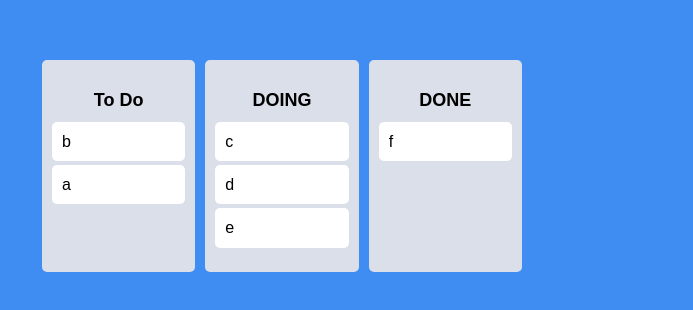
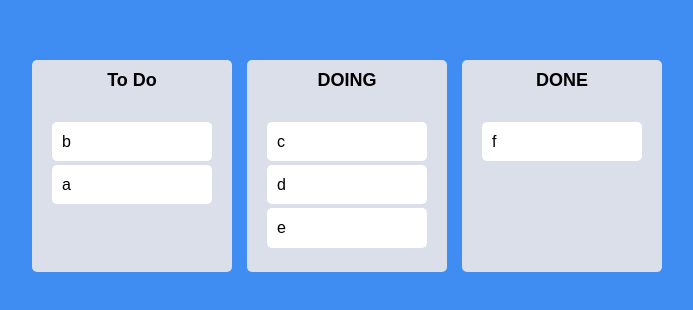
Before and after one commit to rlaclghks123/react-masterClass-trello, a React (Create React App) app: page / in a window 1280 px wide. Shown: the part 234-544 px from the top of the page, without its empty margins (358-1051 px from the left). Built offline with nearby package versions, Linux system fonts and the light colour scheme.

Commit message:
Droppable,Draggable about snapshot

```diff
--- a/src/App.tsx
+++ b/src/App.tsx
@@ -6,7 +6,7 @@
 
 const Wrapper = styled.div`
   display: flex;
-  max-width: 480px;
+  max-width: 500px;
   width: 100%;
   margin: 0 auto;
   justify-content: center;
@@ -18,7 +18,7 @@
   display: grid;
   width: 100%;
   grid-template-columns: repeat(3, 1fr);
-  gap: 10px;
+  gap: 15px;
 `;
 
 function App() {
--- a/src/Components/Board.tsx
+++ b/src/Components/Board.tsx
@@ -3,11 +3,13 @@
 import DraggableCard from "./DraggableCard";
 
 const Wrapper = styled.div`
-  padding: 20px 10px;
-  padding-top: 30px;
+  padding-top: 10px;
+  width: 200px;
   background-color: ${props => props.theme.boardColor};
   border-radius: 5px;
   min-height: 200px;
+  display: flex;
+  flex-direction: column;
 `;
 
 const Title = styled.div`
@@ -16,9 +18,27 @@
   font-size: 18px;
   margin-bottom: 10px;
 `;
+
+const Area = styled.div<IArea>`
+  flex-grow: 1;
+  background-color: ${props =>
+    props.isDraggingOver
+      ? "#dfe6e9"
+      : props.isDraggingFromThis
+      ? "#b2bec3"
+      : "transparent"};
+  transition: background-color 0.5s ease-in-out;
+  padding: 20px;
+`;
+
 interface IBoard {
   toDos: string[];
   boardId: string;
+}
+
+interface IArea {
+  isDraggingFromThis: boolean;
+  isDraggingOver: boolean;
 }
 
 function Board({ toDos, boardId }: IBoard) {
@@ -26,13 +46,18 @@
     <Wrapper>
       <Title>{boardId}</Title>
       <Droppable droppableId={boardId}>
-        {magic => (
-          <div ref={magic.innerRef} {...magic.droppableProps}>
+        {(magic, snapshot) => (
+          <Area
+            isDraggingOver={snapshot.isDraggingOver}
+            isDraggingFromThis={Boolean(snapshot.draggingFromThisWith)}
+            ref={magic.innerRef}
+            {...magic.droppableProps}
+          >
             {toDos.map((toDo, index) => (
               <DraggableCard toDo={toDo} index={index} key={toDo} />
             ))}
             {magic.placeholder}
-          </div>
+          </Area>
         )}
       </Droppable>
     </Wrapper>
--- a/src/Components/DraggableCard.tsx
+++ b/src/Components/DraggableCard.tsx
@@ -2,11 +2,14 @@
 import { Draggable } from "react-beautiful-dnd";
 import styled from "styled-components";
 
-const Card = styled.div`
+const Card = styled.div<{ isDragging: boolean }>`
   border-radius: 5px;
   margin-bottom: 4px;
-  padding: 10px 10px;
-  background-color: ${props => props.theme.cardColor};
+  padding: 10px;
+  background-color: ${props =>
+    props.isDragging ? "#e4f2ff" : props.theme.cardColor};
+  box-shadow: ${props =>
+    props.isDragging ? "0px 2px 5px rgba(0, 0, 0, 0.5)" : "none"};
 `;
 
 interface IDraggableCard {
@@ -17,8 +20,9 @@
 function DraggableCard({ toDo, index }: IDraggableCard) {
   return (
     <Draggable draggableId={toDo} key={toDo} index={index}>
-      {magic => (
+      {(magic, snapshot) => (
         <Card
+          isDragging={snapshot.isDragging}
           ref={magic.innerRef}
           {...magic.draggableProps}
           {...magic.dragHandleProps}
```
